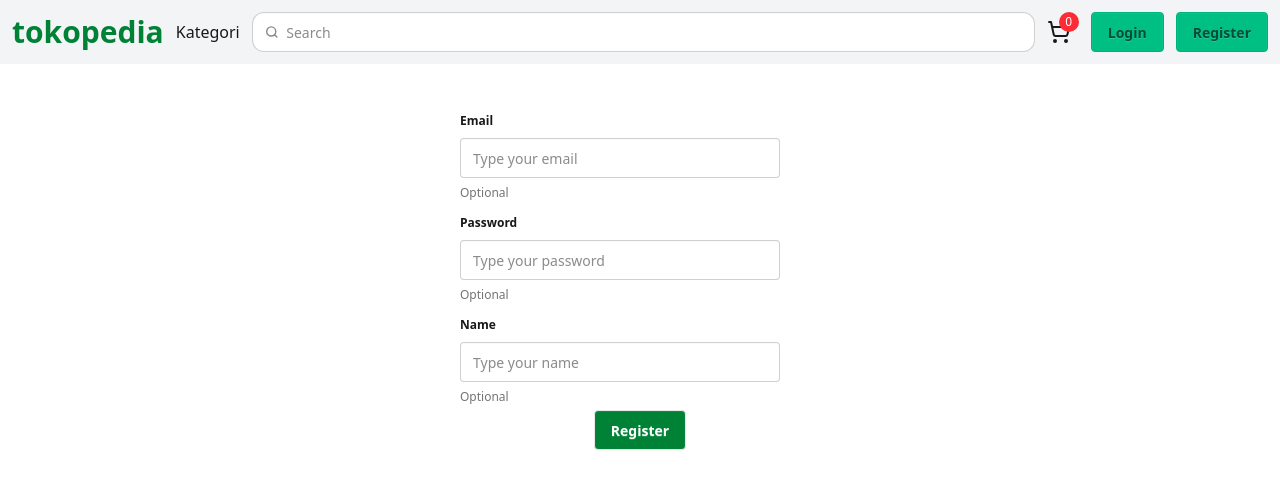
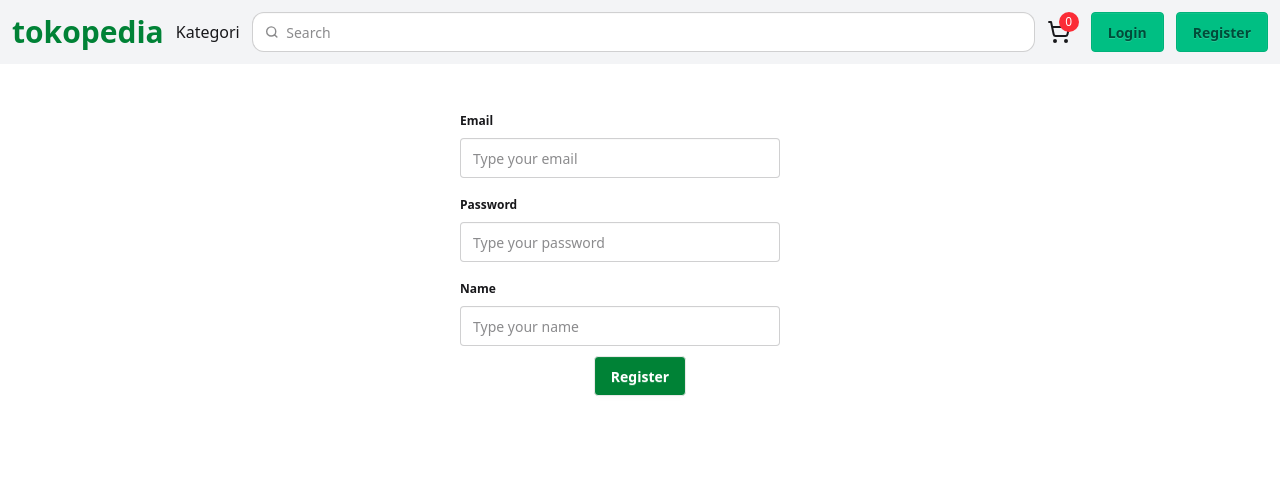
Before and after one commit to masdefry/frontend-web-development-38, a React (Vite) app in the folder intro-react/: page /register in a window 1280 px wide. Shown: the top 488 px of the page. Built offline with nearby package versions, Linux system fonts and the light colour scheme; what backendless would draw is missing.

Commit message:
yup schema

```diff
--- /dev/null
+++ b/intro-react/src/features/register/schemas/registerUserSchema.ts
@@ -0,0 +1,18 @@
+import * as yup from 'yup';
+
+export const registerUserSchema = yup.object().shape({
+  email: yup
+    ?.string()
+    .email('Email format is invalid')
+    .required('email is required'),
+  password: yup
+    ?.string()
+    .required('Password is required')
+    .min(8, 'Password must have minimum 8 characters')
+    .max(25, 'Password must have maximum 25 characters'),
+  name: yup
+    ?.string()
+    .required('Name is required')
+    .min(15, 'Name must have minimum 15 characters')
+    .max(50, 'Password must have maximum 50 characters'),
+});
--- a/intro-react/src/pages/register/page.tsx
+++ b/intro-react/src/pages/register/page.tsx
@@ -1,12 +1,20 @@
 import { useFormik } from 'formik';
+import { registerUserSchema } from '../../features/register/schemas/registerUserSchema';
+
+type RegisterFormValues = {
+  email: string;
+  name: string;
+  password: string;
+}
 
 export default function RegisterPage() {
-  const formik = useFormik({
+  const formik = useFormik<RegisterFormValues>({
     initialValues: {
       email: '',
       name: '',
       password: '',
     },
+    validationSchema: registerUserSchema,
     onSubmit: (values: any) => {},
   });
 
@@ -24,7 +32,7 @@ export default function RegisterPage() {
             className='input'
             placeholder='Type your email'
           />
-          <p className='label'>Optional</p>
+          <p className='label text-red-500'>{formik?.errors?.email}</p>
         </fieldset>
         <fieldset className='fieldset w-90'>
           <legend className='fieldset-legend'>Password</legend>
@@ -37,7 +45,7 @@ export default function RegisterPage() {
             className='input'
             placeholder='Type your password'
           />
-          <p className='label'>Optional</p>
+          <p className='label'>{formik?.errors?.password}</p>
         </fieldset>
         <fieldset className='fieldset w-90'>
           <legend className='fieldset-legend'>Name</legend>
@@ -50,7 +58,7 @@ export default function RegisterPage() {
             className='input'
             placeholder='Type your name'
           />
-          <p className='label'>Optional</p>
+          <p className='label'>{formik?.errors?.name}</p>
         </fieldset>
         <button className='btn bg-green-700 text-white'>Register</button>
       </form>
```
